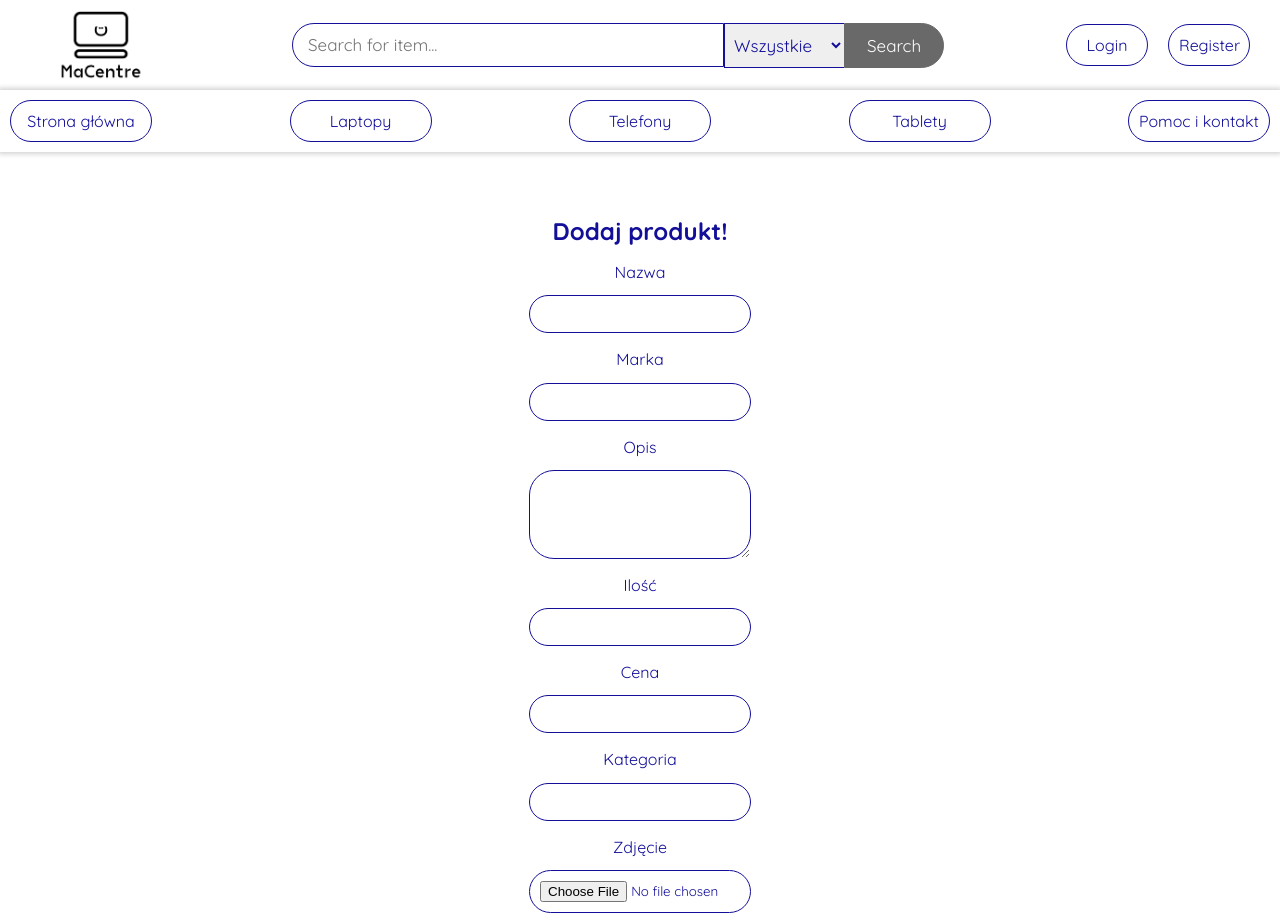
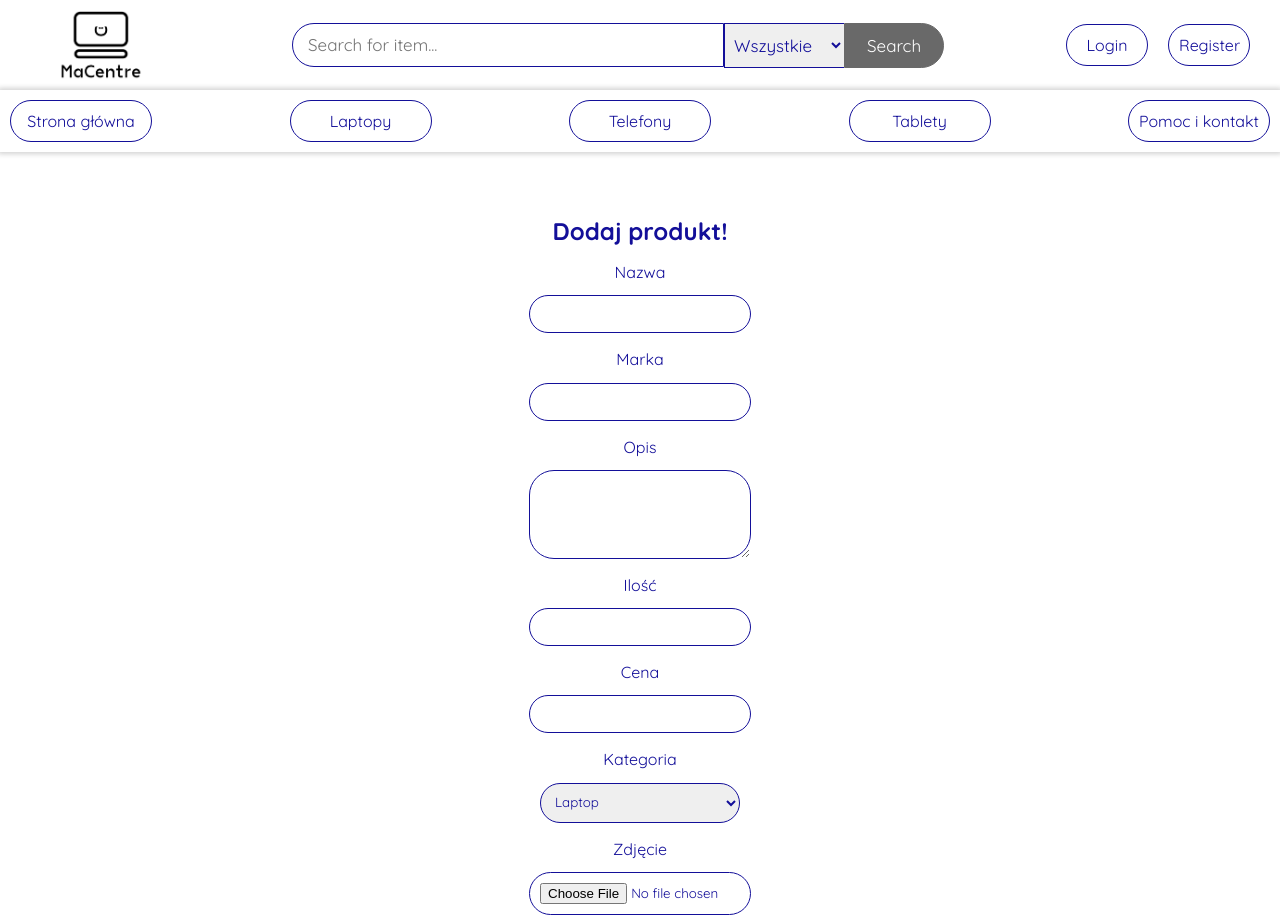
Before and after one commit to Jeremiaszmacura/Projekt-Zespolowy-PK-2021, a React (Create React App) app in the folder frontend/: page /add-product in a window 1280 px wide. Shown: the top 924 px of the page. Built offline with nearby package versions, Linux system fonts and the light colour scheme.

Commit message:
Improvements

```diff
--- a/frontend/src/routes/AddProduct.js
+++ b/frontend/src/routes/AddProduct.js
@@ -8,7 +8,7 @@ const AdminSite = () => {
     const [image, setImage] = useState(null);
     const [url, setUrl] = useState("");
     const [mark, setMark] = useState("");
-    const [category, setCategory] = useState("");
+    const [category, setCategory] = useState("1");
     const [price, setPrice] = useState(0);
     const [description, setDescription] = useState("");
     const [quantity, setQuantity] = useState(0);
@@ -18,6 +18,7 @@ const AdminSite = () => {
         if (e.target.files[0]) {
             setImage(e.target.files[0]);
         }
+        console.log(mark);
     }
 
     const handleSubmit = event => {
@@ -33,9 +34,9 @@ const AdminSite = () => {
                     .ref("images")
                     .child(image.name)
                     .getDownloadURL()
-                    .then(url => {
-                        console.log(url);
-                        setUrl(url);
+                    .then(thisurl => {
+                        console.log(thisurl);
+                        setUrl(thisurl);
                     })
             }
         );
@@ -44,12 +45,12 @@ const AdminSite = () => {
             name: name,
             mark: mark,
             url: url,
-            categoryId: category,
+            category: category,
             price: price,
             description: description,
             quantity: quantity
         }
-
+        console.log(product);
         axios.post(`http://localhost:4000/products/`, product, {headers: {'Authorization': authentication.authenticationHeader()}})
             .then(res => {
                 const token = res.data;
@@ -66,24 +67,26 @@ const AdminSite = () => {
         event.preventDefault();
     }
 
-    console.log("image: ", image);
-
         return (
             <div className="loginRegister">
                 <form className="loginRegisterForm" onSubmit={handleSubmit}>
                     <h2>Dodaj produkt!</h2>
                     <p>Nazwa</p>
-                    <input className="loginRegisterFormInput" type="text" name="name" id="name" onChange={e => {setName(e.target.value)}}  />
+                    <input className="loginRegisterFormInput" type="text" name="name" id="name" onChange={e => setName(e.target.value)}  />
                     <p>Marka</p>
-                    <input className="loginRegisterFormInput" type="text" name="mark" id="mark" onChange={e => {setMark(e.target.value)}}  />
+                    <input className="loginRegisterFormInput" type="text" name="mark" id="mark" onChange={e => setMark(e.target.value)}  />
                     <p>Opis</p>
-                    <textarea className="loginRegisterFormInput" type="text" name="description" id="description" onChange={e => {setDescription(e.target.value)}}  />
+                    <textarea className="loginRegisterFormInput" type="text" name="description" id="description" onChange={e => setDescription(e.target.value)}  />
                     <p>Ilość</p>
-                    <input className="loginRegisterFormInput" type="number" name="quantity" id="quantity" onChange={e => {setQuantity(e.target.value)}} />
+                    <input className="loginRegisterFormInput" type="number" name="quantity" id="quantity" onChange={e => setQuantity(e.target.value)} />
                     <p>Cena</p>
-                    <input className="loginRegisterFormInput" type="number" name="price" id="price" onChange={e => {setPrice(e.target.value)}}  />
+                    <input className="loginRegisterFormInput" type="number" name="price" id="price" onChange={e => setPrice(e.target.value)}  />
                     <p>Kategoria</p>
-                    <input className="loginRegisterFormInput" type="number" name="categoryId" id="categoryId" onChange={e => {setCategory(e.target.value)}} />
+                    <select className="loginRegisterFormInput" value={category} onChange={e => setCategory(e.target.value)} >
+                        <option value="1" >Laptop</option>
+                        <option value="2" >Telefon</option>
+                        <option value="3" >Tablet</option>
+                    </select>
                     <p>Zdjęcie</p>
                     <input className="loginRegisterFormInput" type="file" name="file" id="file" accept="image/x-png,image/jpeg" onChange={handleFile} />
                     <input className="loginRegisterSubmit" type="submit" value="Dodaj produkt" />
```
Also changed, not shown: frontend/src/routes/ChangeRole.js (added, +11 -0 lines).
